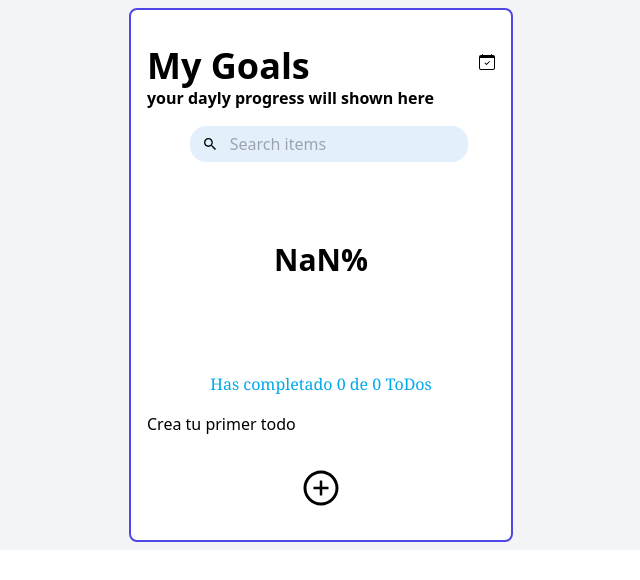
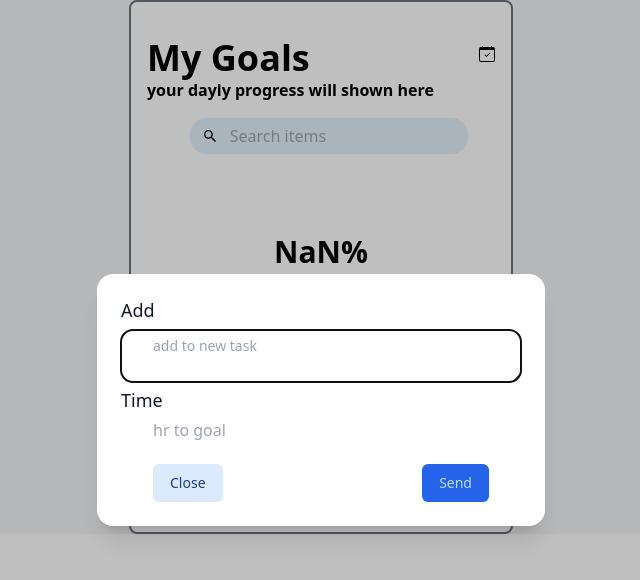
Before and after one commit to PSskal/probandoclonar, a React (Create React App) app: page / in a window 1280 px wide. Both pictures are taken after a click on the button 640 px from the left and 488 px from the top of the page. Shown: the top 580 px of the page, without its empty margins (319-959 px from the left). Built offline with nearby package versions, Linux system fonts and the light colour scheme.

Commit message:
app terminada

```diff
--- a/package.json
+++ b/package.json
@@ -3,6 +3,7 @@
   "version": "0.1.0",
   "private": true,
   "dependencies": {
+    "@headlessui/react": "^1.7.7",
     "@testing-library/jest-dom": "^5.16.5",
     "@testing-library/react": "^13.4.0",
     "@testing-library/user-event": "^13.5.0",
--- a/public/index.html
+++ b/public/index.html
@@ -29,6 +29,7 @@
   <body>
     <noscript>You need to enable JavaScript to run this app.</noscript>
     <div id="root"></div>
+    <div id="modal"></div>
     <!--
       This HTML file is a template.
       If you open it directly in the browser, you will see an empty page.
--- /dev/null
+++ b/src/componets/AddModal.js
@@ -0,0 +1,114 @@
+import React from 'react'
+import { Fragment } from 'react'
+import { Dialog, Transition } from '@headlessui/react'
+import { TodoContext } from '../containers/TodoContext'
+// import { ExclamationTriangleIcon } from '@heroicons/react/24/outline'
+
+function AddModal() {
+    const [newTodoValue, setNewTodoValue] = React.useState('');
+    const [newTodoValue2, setNewTodoValue2] = React.useState("");
+    const {
+        addTodo,
+        openModal,
+        setOpenModal,
+
+      } = React.useContext(TodoContext)
+
+    function closeModal() {
+        setOpenModal(false)
+    }
+
+    function onChange(event) {
+        setNewTodoValue(event.target.value);
+
+      }
+
+    function onChange2(event) {
+        setNewTodoValue2(event.target.value);
+
+      }
+
+    function onSubmit(event) {
+      event.preventDefault();
+      addTodo(newTodoValue,newTodoValue2)
+      setOpenModal(false)
+
+    }
+
+  return (
+    <Transition appear show={openModal} as={Fragment}>
+    <Dialog as="div" className="relative z-10" onClose={closeModal}>
+      <Transition.Child
+        as={Fragment}
+        enter="ease-out duration-300"
+        enterFrom="opacity-0"
+        enterTo="opacity-100"
+        leave="ease-in duration-200"
+        leaveFrom="opacity-100"
+        leaveTo="opacity-0"
+      >
+        <div className="fixed inset-0 bg-black bg-opacity-25" />
+      </Transition.Child>
+
+      <div className="fixed inset-0 overflow-y-auto">
+        <div className="flex min-h-full items-center justify-center p-4 text-center">
+          <Transition.Child
+            as={Fragment}
+            enter="ease-out duration-300"
+            enterFrom="opacity-0 scale-95"
+            enterTo="opacity-100 scale-100"
+            leave="ease-in duration-200"
+            leaveFrom="opacity-100 scale-100"
+            leaveTo="opacity-0 scale-95"
+          >
+            <Dialog.Panel className="w-full max-w-md transform overflow-hidden rounded-2xl bg-white p-6 text-left align-middle shadow-xl transition-all">
+              <Dialog.Title
+                as="h4"
+                className="text-lg font-medium leading-6 text-gray-900"
+              >
+                Add
+              </Dialog.Title>
+              <div className="mt-2">
+                <textarea
+                value={newTodoValue}
+                onChange={onChange}
+                className="text-sm text-gray-500 w-full px-8 p-1.5 rounded-xl"
+                placeholder='add to new task'
+                />
+                <p className='text-lg font-medium leading-6 text-gray-900'>Time</p>
+                <input
+                className='px-8 p-1.5 text-gray-500 rounded-xl'
+                type="number"
+                placeholder='hr to goal'
+                onChange={onChange2}
+                value={newTodoValue2}
+
+                />
+              </div>
+
+              <div className="mt-4 flex justify-between px-8">
+                <button
+                  type="button"
+                  className="inline-flex justify-center rounded-md border border-transparent bg-blue-100 px-4 py-2 text-sm font-medium text-blue-900 hover:bg-blue-200 focus:outline-none focus-visible:ring-2 focus-visible:ring-blue-500 focus-visible:ring-offset-2"
+                  onClick={closeModal}
+                >
+                  Close
+                </button>
+                <button
+                  type="button"
+                  className="inline-flex justify-center rounded-md border border-transparent bg-blue-600 px-4 py-2 text-sm font-medium text-blue-200 hover:bg-blue-900 focus:outline-none focus-visible:ring-2 focus-visible:ring-blue-500 focus-visible:ring-offset-2"
+                  onClick={onSubmit}
+                >
+                  Send
+                </button>
+              </div>
+
+            </Dialog.Panel>
+          </Transition.Child>
+        </div>
+      </div>
+    </Dialog>
+  </Transition>
+  )
+}
+export {AddModal}
--- a/src/componets/TodoButtom.js
+++ b/src/componets/TodoButtom.js
@@ -1,14 +1,22 @@
 import React from "react";
 import { AiOutlinePlusCircle } from 'react-icons/ai'
-function TodoButtom(){
+function TodoButtom(props){
+
+    const onClickButton = () => {
+        props.setOpenModal(prevState => !prevState);
+    }
     return (
 
         <button
          className="w-full py-4 flex justify-center"
+         onClick={onClickButton}
+         >
+            <AiOutlinePlusCircle className="w-10 h-10 text-blue-600"/>
+        </button>
 
-         >
-            <AiOutlinePlusCircle className="w-10 h-10 "/>
-        </button>
+
+
+
 
     )
 }
--- a/src/componets/TodoItem.js
+++ b/src/componets/TodoItem.js
@@ -19,7 +19,7 @@ function TodoItem(props){
 
             {/* tachado de texto "line-through" */}
             <p className={`mx-3 font-medium ${props.completed ? 'line-through' : 'no-underline'}`}>{ props.text}</p>
-            <p className="mx-3 italic font-light text-sm">{props.time} hr to goal - 9:00</p>
+            <p className="mx-3 italic font-light text-sm">{props.time} hr to goal</p>
 
         </div>
 
--- a/src/containers/Todo.jsx
+++ b/src/containers/Todo.jsx
@@ -7,15 +7,25 @@ import { TodoList } from "../componets/TodoList.js";
 import { TodoItem } from "../componets/TodoItem.js";
 import { TodoButtom } from "../componets/TodoButtom.js";
 import { Header } from "../componets/Header"
+import { Modal } from '../modal';
+import { AddModal } from '../componets/AddModal';
 
 
 function Todo() {
 
-  const {loading,error,searchedTodos,completeTodo,deleteTodo} = React.useContext(TodoContext)
+  const {
+    loading,
+    error,
+    searchedTodos,
+    completeTodo,
+    deleteTodo,
+    openModal,
+    setOpenModal,
+  } = React.useContext(TodoContext)
 
   return (
-    <div className='bg-gray-100 p-2'>
-    <div className='border-solid border-2  border-indigo-600  rounded-[0.5rem] w-96  mx-auto p-4 bg-white'>
+    <div className='bg-gray-100'>
+    <div className='border-solid border-2  border-gray-500  rounded-[0.5rem] w-96  mx-auto p-4 bg-white'>
       <Header/>
       <TodoSearch/>
       {/* searchValue={searchValue} setSearchValue={setSearchaValue} */}
@@ -36,7 +46,14 @@ function Todo() {
        ))}
 
        </TodoList>
-      <TodoButtom/>
+
+       {!!openModal && (
+        <Modal>
+        <AddModal/>
+       </Modal>
+       )}
+
+      <TodoButtom setOpenModal={setOpenModal}/>
     </div>
     </div>
   );
--- a/src/containers/TodoContext/index.js
+++ b/src/containers/TodoContext/index.js
@@ -5,7 +5,9 @@ const TodoContext = React.createContext();
 
 function TodoProvider(props){
     const {item:todos, saveItem: saveTodos, loading, error,} = useLocalStorage('TODOS_V2', []);
+
     const [searchValue, setSearchValue] = React.useState("");
+    const [openModal, setOpenModal] = React.useState(false);
 
     const completedTodos = todos.filter(todo => todo.completed===true).length;
     const totalTodos = todos.length;
@@ -19,6 +21,16 @@ function TodoProvider(props){
         const searchText = searchValue.toLowerCase();
         return todoText.includes(searchText)
       })
+    }
+
+    const addTodo = (text, time) => {
+      const newTodos = [...todos];
+      newTodos.push({
+        completed: false,
+        text,
+        time,
+      });
+      saveTodos(newTodos);
     }
 
     const completeTodo = (text) => {
@@ -47,8 +59,11 @@ function TodoProvider(props){
             searchValue,
             setSearchValue,
             searchedTodos,
+            addTodo,
             completeTodo,
             deleteTodo,
+            openModal,
+            setOpenModal,
         }}>
             {props.children}
         </TodoContext.Provider>
--- /dev/null
+++ b/src/modal/index.js
@@ -0,0 +1,10 @@
+
+import ReactDOM from 'react-dom';
+
+function Modal({ children }){
+    return ReactDOM.createPortal(
+        children,
+        document.getElementById("modal")
+    )
+}
+export {Modal}
```
Also changed, not shown: 1 other file (tests, documents, lock files or other folders).
